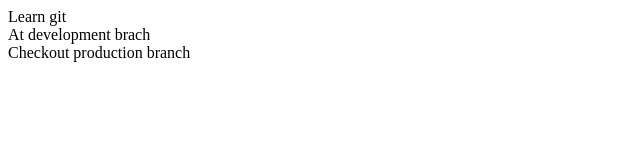
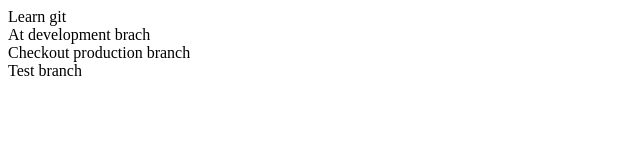
Before and after one commit to linh236/learngit, a plain HTML site: page index.html in a window 1280 px wide. Shown: the full height of the page, 0-640 px from the left. Drawn offline with Linux system fonts and the light colour scheme.

Commit message:
create branch test

```diff
--- a/index.html
+++ b/index.html
@@ -10,5 +10,6 @@
     <div>Learn git</div>
     <div>At development brach</div>
     <div>Checkout production branch</div>
+    <div>Test branch</div>
 </body>
 </html>
```
